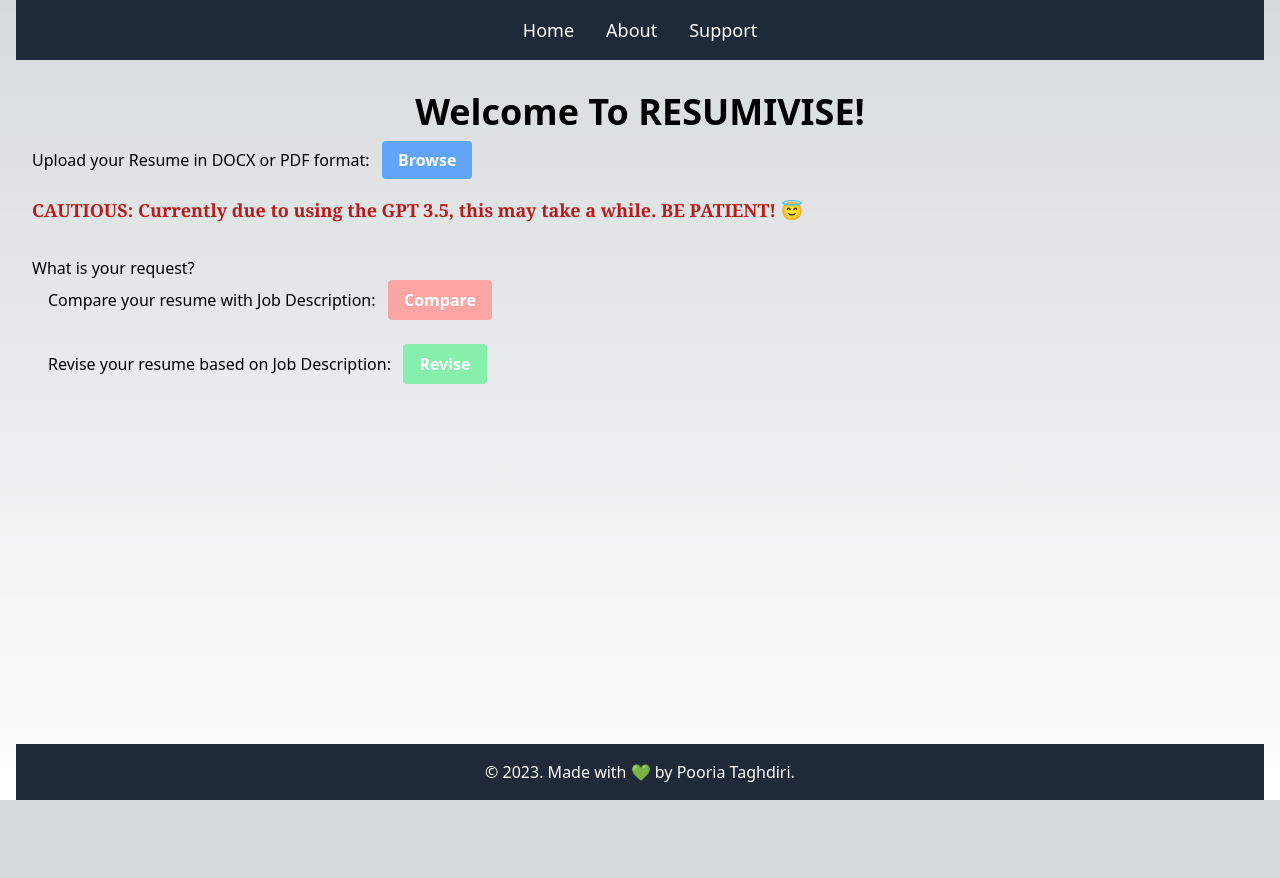
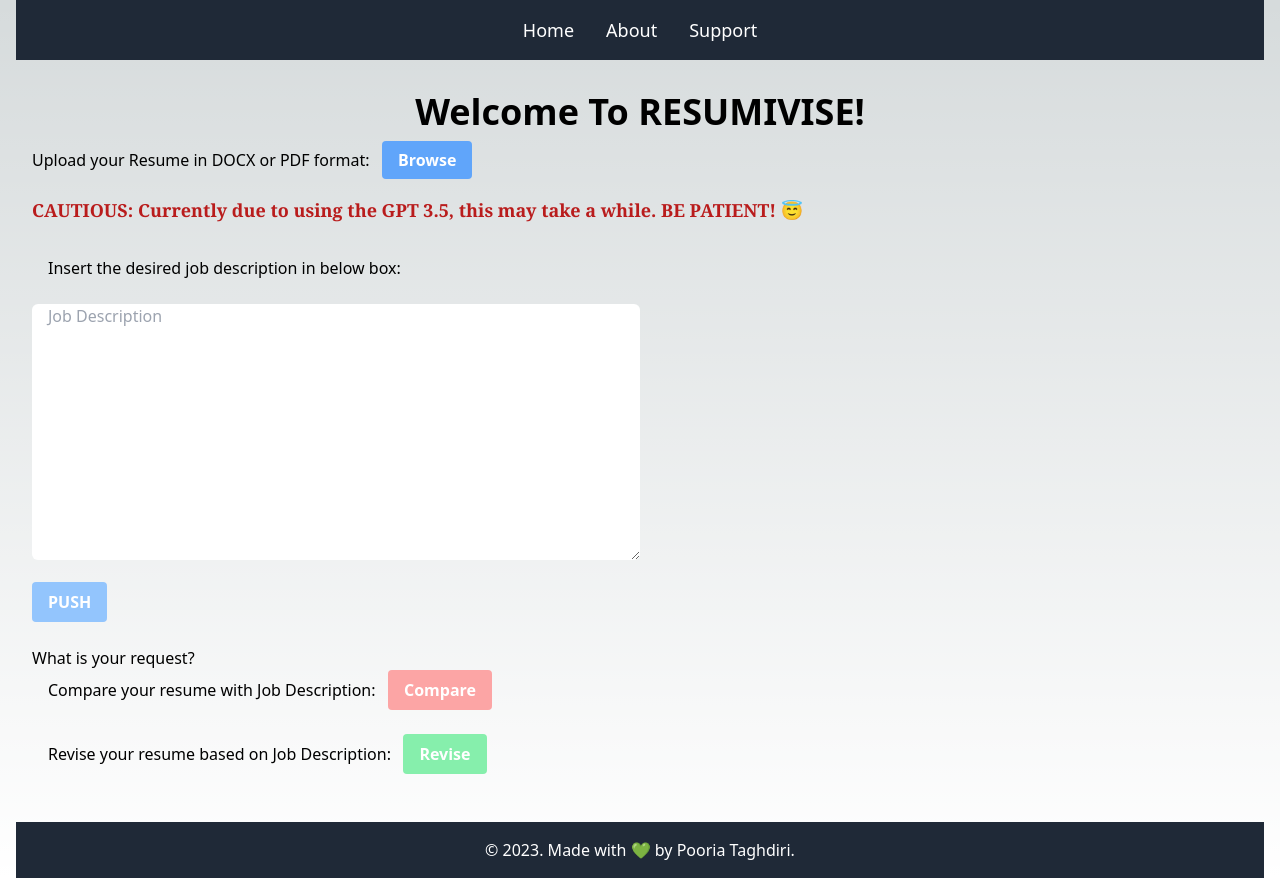
Before and after one commit to PooriaT/Resumivise, a Next.js app in the folder frontend/: page / in a window 1280 px wide. Before the commit the page ends 800 px from the top, so only its background shows below. Built offline with nearby package versions, Linux system fonts and the light colour scheme.

Commit message:
Uploading Job Description

```diff
--- a/frontend/app/page.tsx
+++ b/frontend/app/page.tsx
@@ -1,16 +1,19 @@
 // app/page.tsx
 "use client";
 import React, { useState, useEffect, useRef, ChangeEvent } from 'react';
-import { getFastApiData, postFastApiFile } from '@/src/utils/fastapiCall';
+import { getFastApiData, postFastApiFile, postFastApiText } from '@/src/utils/fastapiCall';
 import { AxiosResponse }  from 'axios';
 
 export default function Home() {
   const [uploadData, setuploadData] = useState<string | null>(null);
+  const [jobDescriptionData, setJobDescriptionData] = useState<string>('');
   const [compareData, setCompareData] = useState<string | null>(null);
   const [reviseData, setReviseData] = useState<string | null>(null);
   const [loadingBrowse, setLoadingBrowse] = useState(false);
+  const [loadingJobDescription, setLoadingJobDescription] = useState(false);
   const [loadingCompare, setLoadingCompare] = useState(false);
   const [loadingRevise, setLoadingRevise] = useState(false);
+
   // const hasEffectRun = useRef(false);
 
   const handleFileUpload = async (event: ChangeEvent<HTMLInputElement>) => {
@@ -29,6 +32,19 @@
       } finally {
         setLoadingBrowse(false);
       }
+    }
+  }
+  const handleTextUpload = async () => {
+    try {
+      setLoadingJobDescription(true);
+      const response: AxiosResponse = await postFastApiText("upload_job_description", jobDescriptionData);
+      if (response) {
+        console.log(response.data);
+      }
+    } catch (error) {
+      console.error('API Error:', error);
+    } finally {
+      setLoadingJobDescription(false);
     }
   }
   const handleCompareClick = async () => {
@@ -57,29 +73,11 @@
     }
   };
 
-  // useEffect(() => {
-  //   if (!hasEffectRun.current) {
-  //     const fetchDataFromApi = async () => {
-  //       try {
-  //         const responseCompare: AxiosResponse = await getFastApiData('compare_resume');
-  //         const responseRevise: AxiosResponse = await getFastApiData('revise_resume');
-  //         setCompareData(responseCompare.data);
-  //         setReviseData(responseRevise.data);
-  //       } catch (error) {
-  //         console.error('API Error:', error);
-  //       }
-  //     };
-
-  //     fetchDataFromApi();
-  //     hasEffectRun.current = true;
-  //   }
-  // }, []);
-
-
 
   return (
     <div className="container mx-auto mt-8 flex-grow">
       <h1 className="text-4xl font-bold mb-4 text-center">Welcome To RESUMIVISE!</h1>
+      {/* Uploading Resume */}
       <div className='container mx-auto px-4 pb-6'>
         Upload your Resume in DOCX or PDF format:  &nbsp;&nbsp;
         <label className="bg-blue-400 hover:bg-blue-700 text-white font-bold py-2 px-4 rounded cursor-pointer">
@@ -101,7 +99,26 @@
       <p className='container mx-auto px-4 pb-8 text-red-700 font-serif text-lg font-bold'>
         CAUTIOUS: Currently due to using the GPT 3.5, this may take a while. BE PATIENT! 😇
       </p>
+      {/* Job Description */}
+      <div className='container mx-auto px-4 pb-6'>
+        <p className='px-4 pb-6'>Insert the desired job description in below box:</p>
+        <textarea
+          className="resize text-black rounded-md px-4 pb-20 h-64 w-1/2"
+          placeholder='Job Description'
+          value={jobDescriptionData}
+          onChange={(e) => setJobDescriptionData(e.target.value)}
+        ></textarea>
+        <p className='py-2'></p>
+        <button
+          className={`bg-blue-300 hover:bg-blue-700 text-white font-bold py-2 px-4 rounded ${loadingJobDescription ? 'opacity-50 cursor-not-allowed' : ''}`}
+          onClick={handleTextUpload}
+          disabled={loadingJobDescription}
+        >
+          {loadingJobDescription ? 'Pushing...' : 'PUSH'}
+        </button>
+      </div>
 
+      {/* Comparing and revising the resume */}
       <div className='container mx-auto px-4 pb-6'>
         <p>What is your request?</p>
         <ul>
--- a/frontend/src/utils/fastapiCall.ts
+++ b/frontend/src/utils/fastapiCall.ts
@@ -22,3 +22,13 @@
     });
     return response;
   }
+
+  export async function postFastApiText(para: string, data: string): Promise<AxiosResponse> {
+    const jsonData = {text: data};
+    const response: AxiosResponse = await axiosConfig().post(`/${para}`, jsonData, {
+      headers: {
+        'Content-Type': 'application/json',
+      },
+    });
+    return response;
+  }
```
Also changed, not shown: 2 other files (tests, documents, lock files or other folders).
